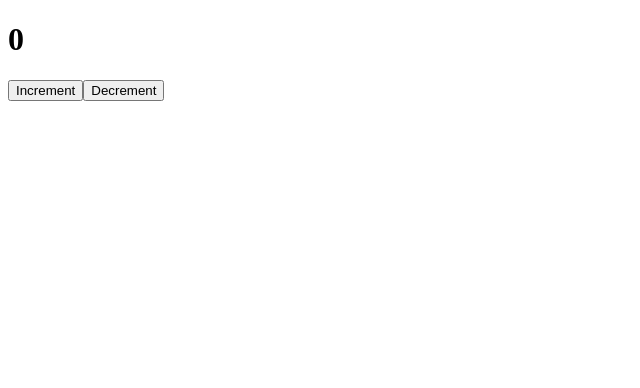
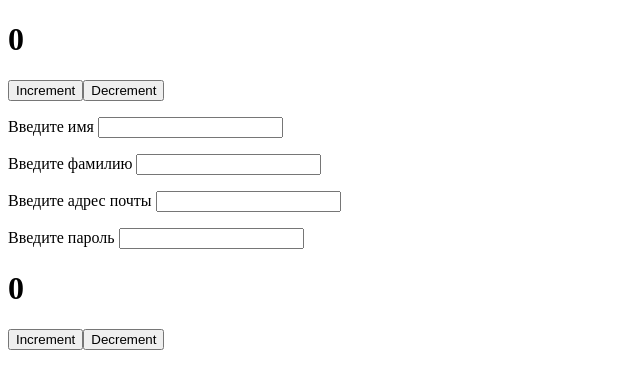
Before and after one commit to WalkingFrozenFish/react-fundamental, a React (Create React App) app: page / in a window 1280 px wide. Shown: the top 388 px of the page, without its empty margins (0-640 px from the left). Built offline with nearby package versions, Linux system fonts and the light colour scheme.

Commit message:
Конспект

```diff
--- a/src/App.jsx
+++ b/src/App.jsx
@@ -1,5 +1,7 @@
 import React, { useState } from 'react';
+import ClassCounter from './components/ClassCounter.jsx';
 import Counter from './components/Counter.jsx';
+import Example from './components/Example.jsx';
 
 const App = () => {
   const [value, setValue] = useState("Some text");
@@ -7,6 +9,8 @@ const App = () => {
   return (
     <div className='App'>
       <Counter />
+      <Example />
+      <ClassCounter />
     </div>
   );
 };
--- /dev/null
+++ b/src/components/ClassCounter.jsx
@@ -0,0 +1,32 @@
+import React from 'react';
+
+class ClassCounter extends React.Component {
+    constructor(props) {
+        super(props);
+        this.state = {
+            count: 0,
+        }
+        this.decrement = this.decrement.bind(this);
+    }
+
+
+    increment = () => {
+        this.setState({ count: this.state.count + 1 });
+    }
+
+    decrement() {
+        this.setState({ count: this.state.count - 1 });
+    }
+
+    render() {
+        return (
+            <div>
+                <h1>{this.state.count}</h1>
+                <button onClick={this.increment}>Increment</button>
+                <button onClick={this.decrement}>Decrement</button>
+            </div>
+        );
+    }
+}
+
+export default ClassCounter;
--- /dev/null
+++ b/src/components/Example.jsx
@@ -0,0 +1,19 @@
+import React, { useState } from 'react';
+
+const Example = () => {
+    const [name, setName] = useState("");
+    const [lastName, setLastName] = useState("");
+    const [email, setEmail] = useState("");
+    const [password, setPassword] = useState("");
+
+    return (
+        <div>
+            <p>Введите имя <input type="text" onChange={event => setName(event.target.value)} /><span>{name}</span></p>
+            <p>Введите фамилию <input type="text" onChange={event => setLastName(event.target.value)} /><span>{lastName}</span></p>
+            <p>Введите адрес почты <input type="text" onChange={event => setEmail(event.target.value)} /><span>{email}</span></p>
+            <p>Введите пароль <input type="text" onChange={event => setPassword(event.target.value)} /><span>{password}</span></p>
+        </div>
+    );
+};
+
+export default Example;
```
Also changed, not shown: конспект/05.txt (added), конспект/06.txt (added).
